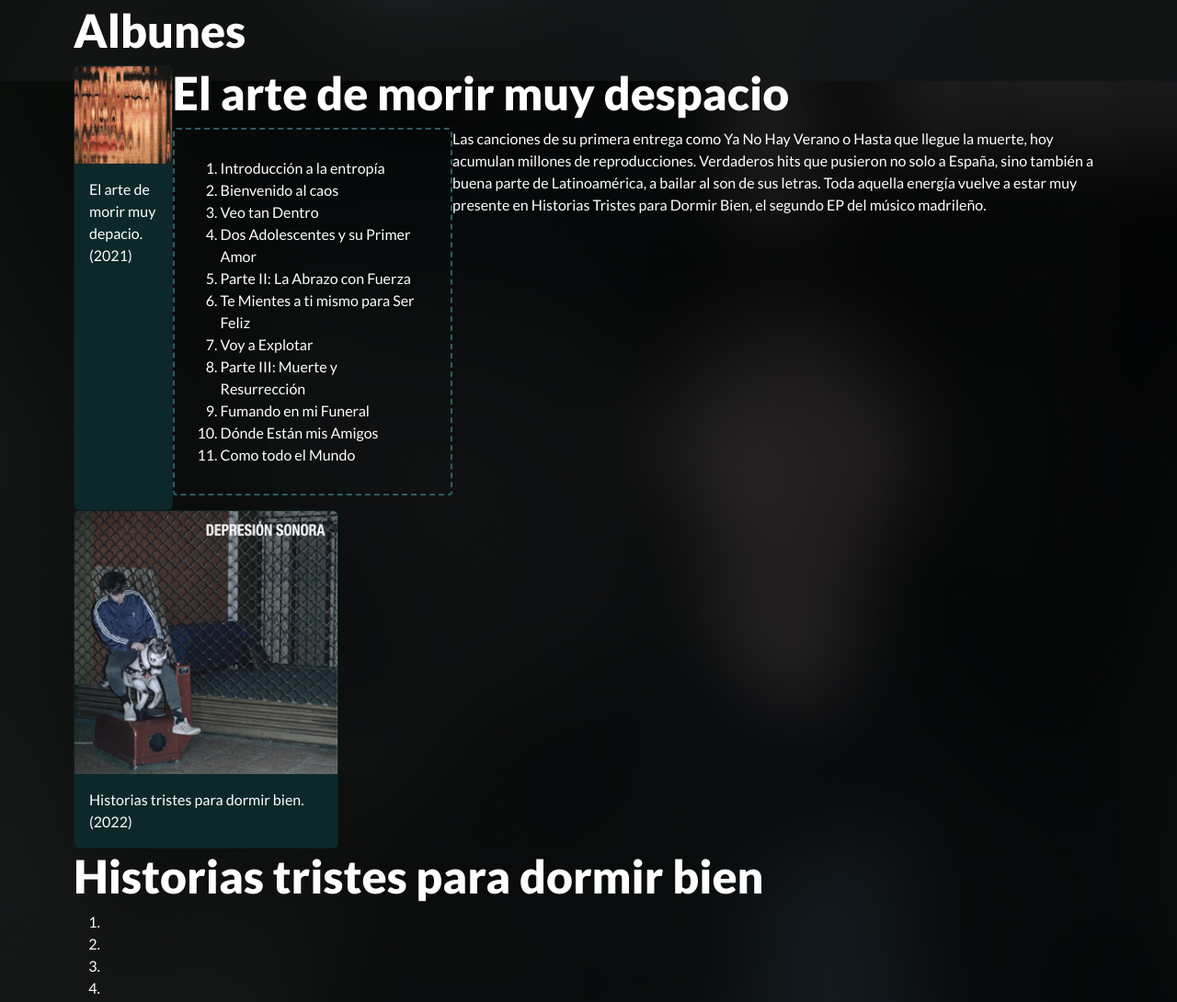
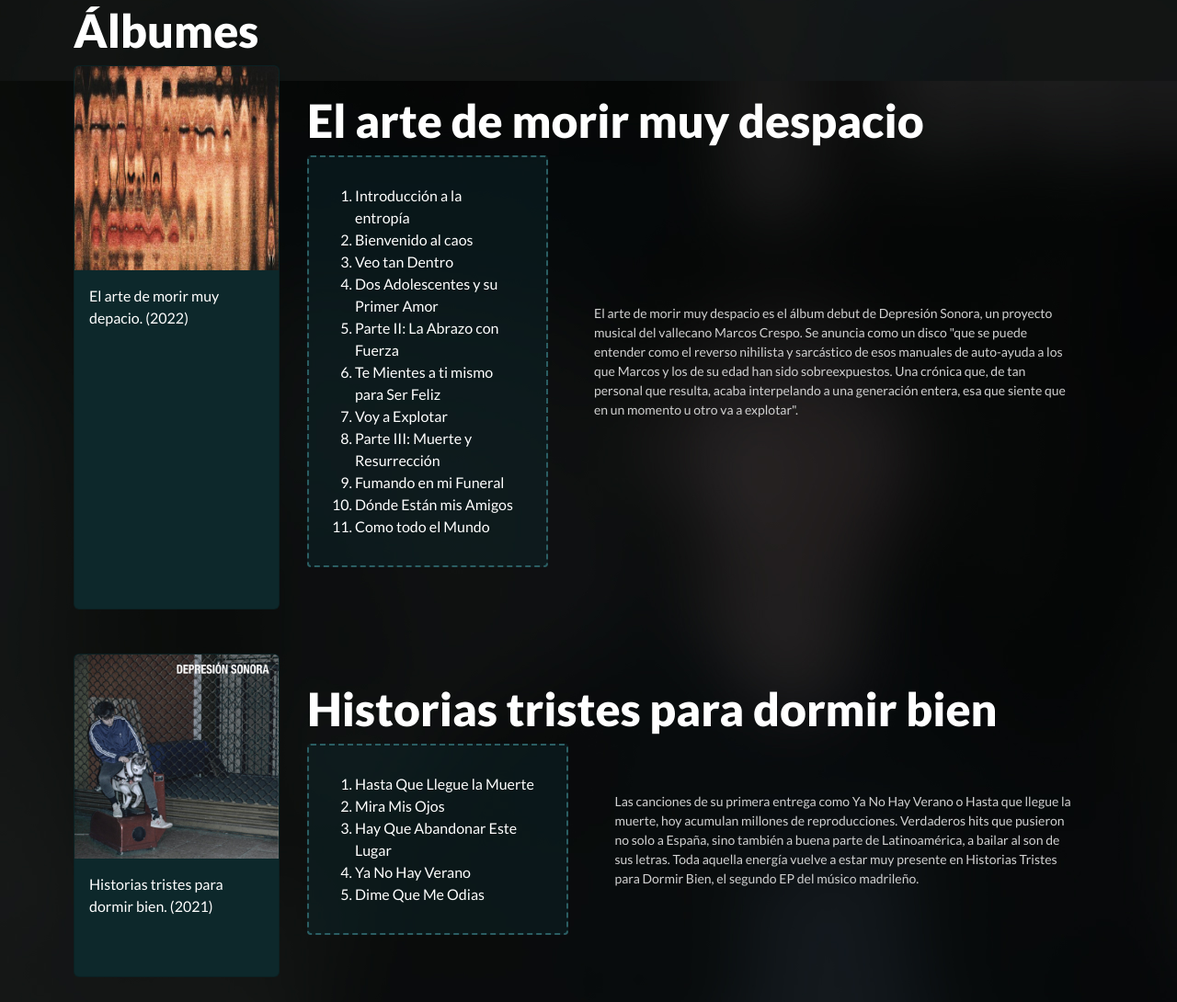
Before and after one commit to Cristianortiz19/cristian-ortiz-semana-2, a plain HTML site: page index.html in a window 1280 px wide. Shown: the part 1743-2833 px from the top of the page at 92% size. Drawn offline with nearby package versions, Linux system fonts and the light colour scheme.

Commit message:
Unos cambios más y ya casi

```diff
--- a/index.html
+++ b/index.html
@@ -90,17 +90,17 @@
 			</div>
 		</section>
 		<section class="albumes">
-			<h1>Albunes</h1>
-			<article class="d-flex">
+			<h1>Álbumes</h1>
+			<article class="d-flex mb-5">
 				<div class="card" style="width: 100rem;">
 					<img src="src/album1.jpg" class="card-img-top" alt="...">
 					<div class="card-body">
-						<p class="card-text">El arte de morir muy depacio. (2021)</p>
+						<p class="card-text">El arte de morir muy depacio. (2022)</p>
 					</div>
 				</div>
-				<div>
+				<div class="album-info" style="width: 80%;">
 					<h1>El arte de morir muy despacio</h1>
-					<div class="d-flex">
+					<div class="d-flex align-items-center">
 						<ol class="music-list">
 							<li>Introducción a la entropía</li>
 							<li>Bienvenido al caos</li>
@@ -114,33 +114,36 @@
 							<li>Dónde Están mis Amigos</li>
 							<li>Como todo el Mundo</li>
 						</ol>
-						<p >Las canciones de su primera entrega como Ya No Hay
-							Verano o Hasta que llegue la muerte, hoy acumulan millones
-							 de reproducciones. Verdaderos hits que pusieron no solo a España,
-							 sino también a buena parte de Latinoamérica, a bailar al son
-							 de sus letras. Toda aquella energía vuelve a estar muy presente
-							 en Historias Tristes para Dormir Bien, el segundo EP del músico madrileño.
+						<p style="padding-left: 50px; font-size: 14px; color: rgb(209, 209, 209);">
+							El arte de morir muy despacio es el álbum debut de Depresión Sonora, un
+							proyecto musical del vallecano Marcos Crespo. Se anuncia como un disco
+							"que se puede entender como el reverso nihilista y sarcástico de esos
+							manuales de auto-ayuda a los que Marcos y los de su edad han sido
+							sobreexpuestos. Una crónica que, de tan personal que resulta, acaba
+							interpelando a una generación entera, esa que siente que en un momento
+							u otro va a explotar".
 						</p>
 					</div>
 				</div>
 			</article>
-			<article>
-				<div class="card" style="width: 18rem;">
+			<article class="d-flex mb-5">
+				<div class="card" style="width: 100rem;">
 					<img src="src/album2.jpg" class="card-img-top" alt="...">
 					<div class="card-body">
-						<p class="card-text">Historias tristes para dormir bien. (2022)</p>
+						<p class="card-text">Historias tristes para dormir bien. (2021)</p>
 					</div>
 				</div>
-				<div>
+				<div class="album-info" style="width: 80%;">
 					<h1>Historias tristes para dormir bien</h1>
-					<div>
-						<ol>
-							<li></li>
-							<li></li>
-							<li></li>
-							<li></li>
+					<div class="d-flex align-items-center">
+						<ol class="music-list">
+							<li>Hasta Que Llegue la Muerte</li>
+							<li>Mira Mis Ojos</li>
+							<li>Hay Que Abandonar Este Lugar</li>
+							<li>Ya No Hay Verano</li>
+							<li>Dime Que Me Odias</li>
 						</ol>
-						<p>Las canciones de su primera entrega como Ya No Hay
+						<p style="padding-left: 50px; font-size: 14px; color: rgb(209, 209, 209);">Las canciones de su primera entrega como Ya No Hay
 							Verano o Hasta que llegue la muerte, hoy acumulan millones
 							 de reproducciones. Verdaderos hits que pusieron no solo a España,
 							 sino también a buena parte de Latinoamérica, a bailar al son
--- a/style.css
+++ b/style.css
@@ -42,11 +42,12 @@ h1 {
 }
 
 .music-list {
-    width: 900px;
+    width: 1000px;
     padding: 30px;
     padding-left: 50px;
     border: 2px dashed #2b5e63;
     border-radius: 4px;
+    background-color: #0d282b77;
 
 }
 
@@ -54,3 +55,7 @@ h1 {
     padding: 80px;
     padding-top: 120px;
 }
+
+.album-info {
+    padding: 30px;
+}
```
